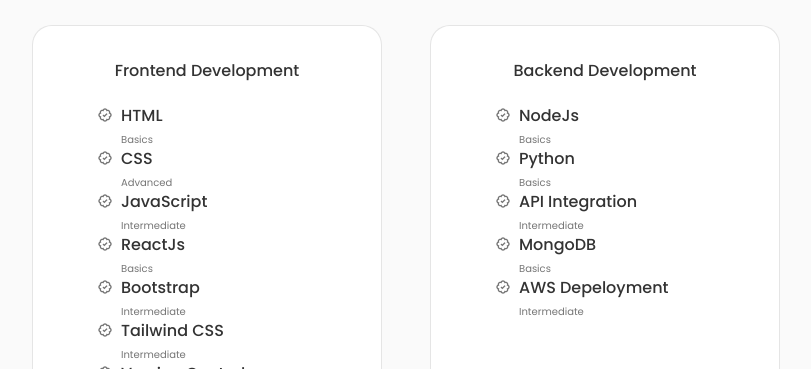
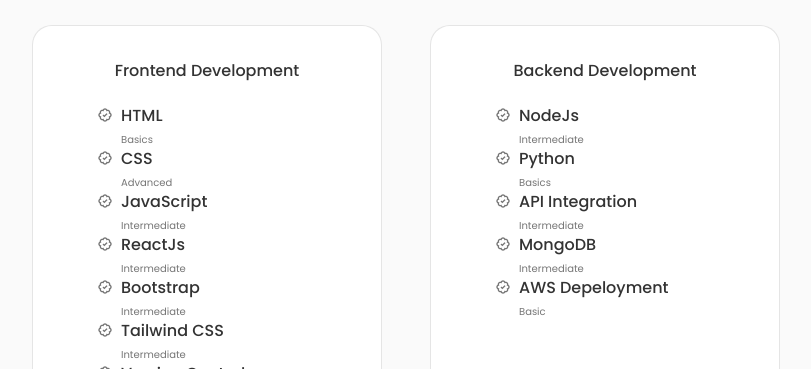
Before and after one commit to NitinSemwal2605/My_Portfolio, a React (Create React App) app: page / in a window 1280 px wide. Shown: the part 1780-2149 px from the top of the page, without its empty margins (234-1045 px from the left). Built offline with nearby package versions, Linux system fonts and the light colour scheme; what darkmode-js would draw is missing.

Commit message:
Skills Section Updation

```diff
--- a/src/components/skills/Backend.jsx
+++ b/src/components/skills/Backend.jsx
@@ -13,7 +13,7 @@
 
                     <div>
                         <h3 className='skills_name'>NodeJs</h3>
-                        <span className='skills_level'>Basics</span>
+                        <span className='skills_level'>Intermediate</span>
                     </div>
 
                 </div>
@@ -46,7 +46,7 @@
 
                     <div>
                         <h3 className='skills_name'>MongoDB</h3>
-                        <span className='skills_level'>Basics</span>
+                        <span className='skills_level'>Intermediate</span>
                     </div>
 
                 </div>
@@ -56,7 +56,7 @@
 
                     <div>
                         <h3 className='skills_name'>AWS Depeloyment</h3>
-                        <span className='skills_level'>Intermediate</span>
+                        <span className='skills_level'>Basic</span>
                     </div>
 
                 </div>
--- a/src/components/skills/Frontend.jsx
+++ b/src/components/skills/Frontend.jsx
@@ -42,7 +42,7 @@
 
                     <div>
                         <h3 className='skills_name'>ReactJs</h3>
-                        <span className='skills_level'>Basics</span>
+                        <span className='skills_level'>Intermediate</span>
                     </div>
 
                 </div>
```
